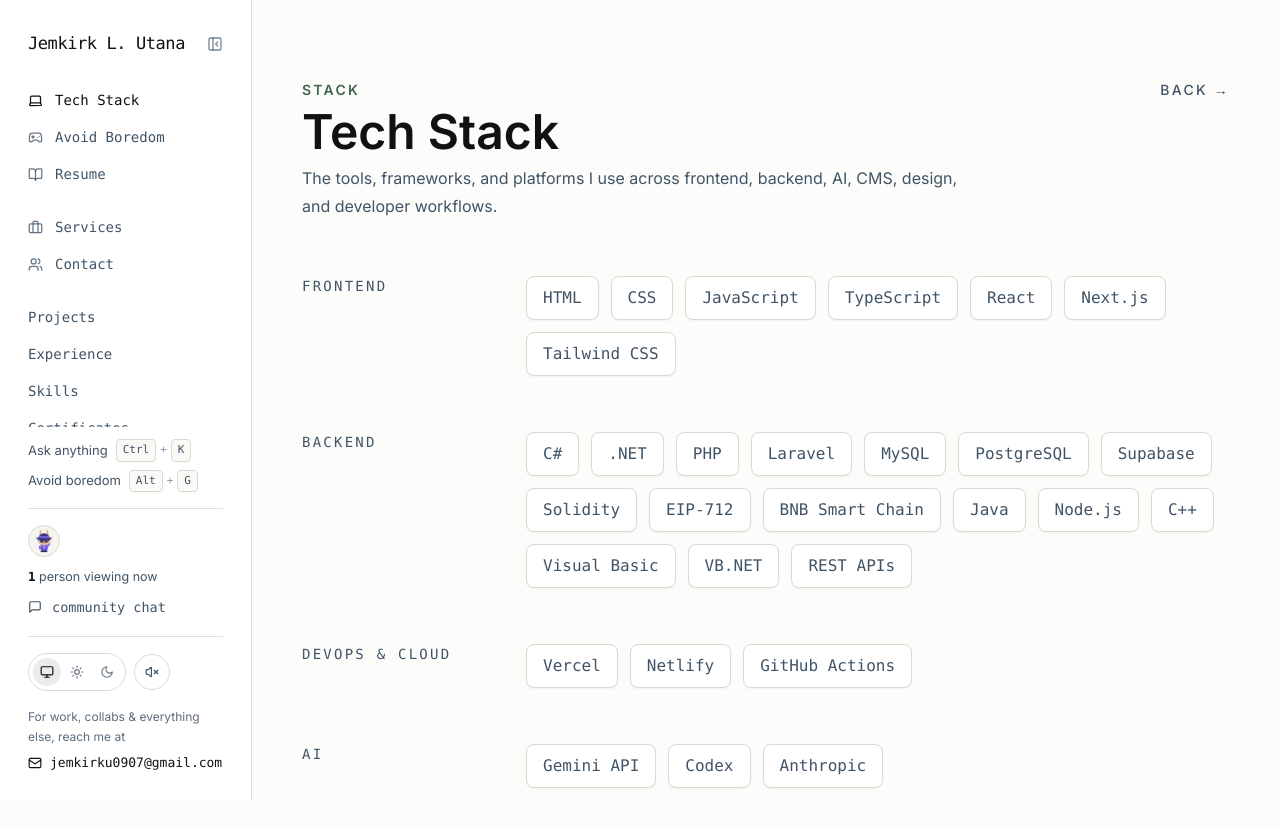
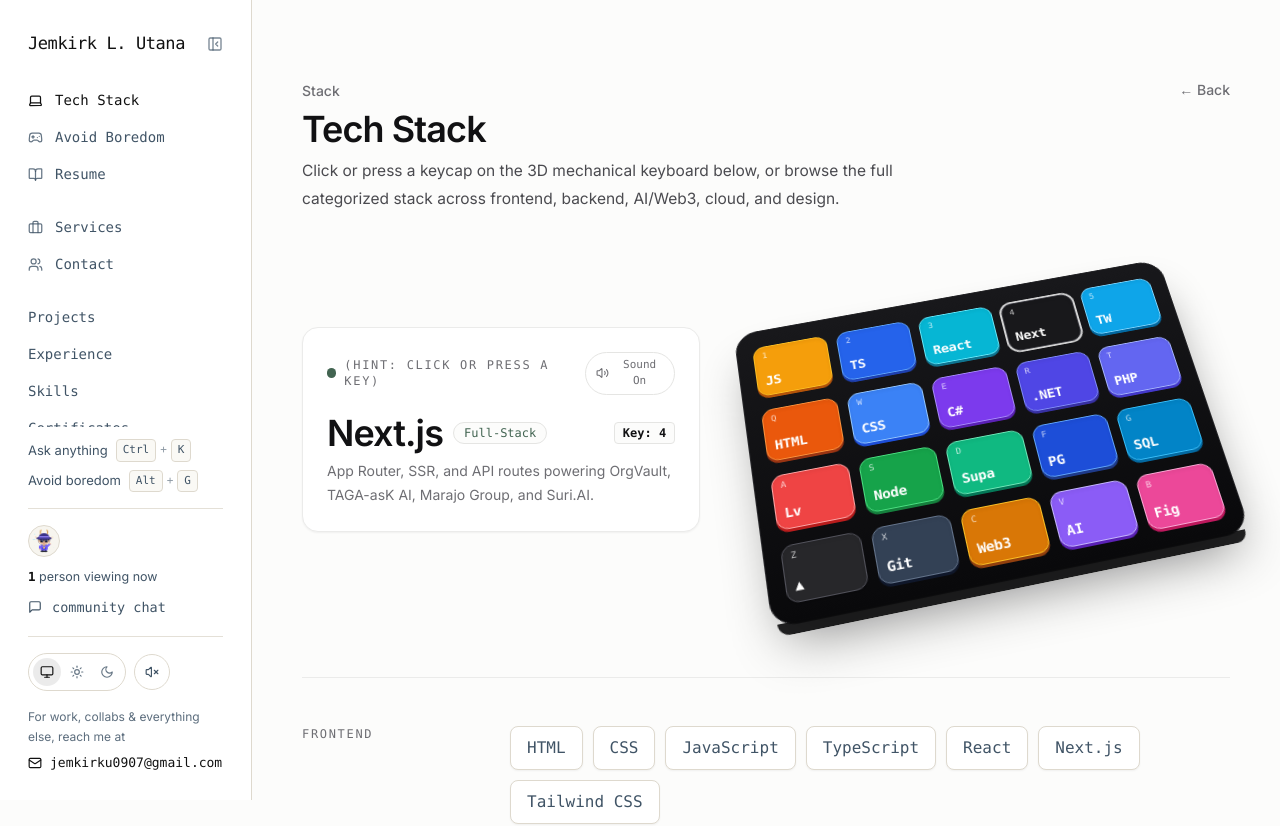
Before and after one commit to jemkirku0907/My-Portfolio, a Next.js app: page /tech-stack in a window 1280 px wide. Shown: the top 826 px of the page. Built offline with nearby package versions, Linux system fonts and the light colour scheme; no server answers; the database is empty.

Commit message:
feat: restore interactive 3D TechKeyboard on Tech Stack page and home Stack section

```diff
--- a/app/tech-stack/page.tsx
+++ b/app/tech-stack/page.tsx
@@ -1,28 +1,45 @@
 import Link from "next/link";
+import { TechKeyboard } from "@/components/TechKeyboard";
 import { StackChip, stackGroups } from "@/components/TechStackSection";
 
 export default function TechStackPage() {
   return (
     <main className="min-h-[calc(100dvh-3.75rem)] w-full max-w-full overflow-x-clip lg:min-h-dvh">
-      <section className="mx-auto w-full max-w-5xl px-4 py-10 sm:px-8 sm:py-16 lg:px-12 lg:py-20">
+      <section className="mx-auto w-full max-w-5xl px-5 py-10 sm:px-8 sm:py-16 lg:px-12 lg:py-20">
         <div className="flex flex-col gap-5 sm:flex-row sm:items-start sm:justify-between">
           <div className="space-y-2">
-            <p className="text-sm font-semibold uppercase tracking-[0.16em] text-moss dark:text-[#8fbc9f]">Stack</p>
-            <h1 className="text-3xl font-semibold text-ink dark:text-paper sm:text-5xl">Tech Stack</h1>
-            <p className="max-w-2xl text-base leading-7 text-steel dark:text-paper">
-              The tools, frameworks, and platforms I use across frontend, backend, AI, CMS, design, and developer workflows.
+            <p className="text-[14px] font-medium text-[#6e6e73] dark:text-[#8b8b91]">Stack</p>
+            <h1 className="text-3xl font-semibold tracking-tight text-[#111113] dark:text-[#ececee] sm:text-4xl">
+              Tech Stack
+            </h1>
+            <p className="max-w-2xl text-[15.5px] leading-7 text-[#4a4a4f] dark:text-[#adadb3]">
+              Click or press a keycap on the 3D mechanical keyboard below, or browse the full categorized stack across frontend, backend, AI/Web3, cloud, and design.
             </p>
           </div>
-          <Link className="focus-ring text-sm font-medium uppercase tracking-[0.16em] text-steel transition hover:text-moss dark:text-paper" href="/#skills">
-            Back →
+          <Link
+            className="focus-ring text-sm font-medium text-[#6e6e73] transition hover:text-[#111113] dark:text-[#8b8b91] dark:hover:text-[#ececee]"
+            href="/#skills"
+          >
+            ← Back
           </Link>
         </div>
 
-        <div className="mt-12 space-y-12 sm:mt-14 sm:space-y-14">
+        {/* Interactive 3D Mechanical Keyboard */}
+        <div className="mt-4">
+          <TechKeyboard />
+        </div>
+
+        {/* Full Categorized Stack List */}
+        <div className="mt-16 space-y-10 border-t border-[#ebebea] pt-12 dark:border-[#232327]">
           {stackGroups.map((group) => (
-            <section key={group.title} className="grid gap-4 md:grid-cols-[13rem_1fr] md:items-start">
-              <h2 className="font-mono text-sm uppercase tracking-[0.16em] text-steel dark:text-paper">{group.title}</h2>
-              <div className="flex flex-wrap items-center gap-2.5 sm:gap-3">
+            <section
+              key={group.title}
+              className="grid gap-4 md:grid-cols-[12rem_1fr] md:items-start"
+            >
+              <h2 className="font-mono text-xs uppercase tracking-[0.14em] text-[#6e6e73] dark:text-[#8b8b91]">
+                {group.title}
+              </h2>
+              <div className="flex flex-wrap items-center gap-2.5">
                 {group.items.map((item) => (
                   <StackChip key={`${group.title}-${item}`} item={item} />
                 ))}
--- a/components/MarwieHomeContent.tsx
+++ b/components/MarwieHomeContent.tsx
@@ -5,6 +5,7 @@ import Image from "next/image";
 import Link from "next/link";
 import { ArrowDown, ArrowRight, ArrowUpRight, FileText } from "lucide-react";
 import MiniMeMascot from "@/components/MiniMeMascot";
+import { TechKeyboard } from "@/components/TechKeyboard";
 import { certificates, profile, projects, services } from "@/data/portfolio";
 
 type ProjectItem = (typeof projects)[number];
@@ -585,7 +586,7 @@ export function ServicesAndAboutSection() {
 
 export function StackKeyValueSection() {
   return (
-    <section id="skills" className="scroll-mt-16 flex flex-col gap-4 lg:scroll-mt-10">
+    <section id="skills" className="scroll-mt-16 flex flex-col gap-5 lg:scroll-mt-10">
       <div className="flex items-baseline justify-between">
         <h2 className="text-[14px] font-medium text-[#6e6e73] dark:text-[#8b8b91]">
           Stack
@@ -594,9 +595,12 @@ export function StackKeyValueSection() {
           href="/tech-stack"
           className="focus-ring text-[13px] text-[#6e6e73] transition hover:text-[#111113] dark:text-[#8b8b91] dark:hover:text-[#ececee]"
         >
-          View all
+          View all →
         </Link>
       </div>
+
+      {/* Interactive 3D Mechanical Keyboard */}
+      <TechKeyboard compact />
 
       <div className="flex flex-col">
         {stackRows.map((row) => (
--- a/components/TechKeyboard.tsx
+++ b/components/TechKeyboard.tsx
@@ -1,6 +1,6 @@
 "use client";
 
-import { useCallback, useEffect, useRef, useState } from "react";
+import { useCallback, useEffect, useRef, useState, type MouseEvent as ReactMouseEvent } from "react";
 import { Volume2, VolumeX } from "lucide-react";
 
 type KeyCap = {
@@ -245,7 +245,7 @@ const KEYCAPS: KeyCap[] = [
   }
 ];
 
-export function TechKeyboard() {
+export function TechKeyboard({ compact = false }: { compact?: boolean }) {
   const [selectedId, setSelectedId] = useState<string>("nextjs");
   const [pressedId, setPressedId] = useState<string | null>(null);
   const [soundEnabled, setSoundEnabled] = useState<boolean>(true);
@@ -289,7 +289,7 @@ export function TechKeyboard() {
       setPressedId(key.id);
       playClick();
       window.setTimeout(() => {
-        setPressedId((prev) => (prev === key.id ? null : prev));
+        setPressedId((prev: string | null) => (prev === key.id ? null : prev));
       }, 140);
     },
     [playClick]
@@ -317,7 +317,7 @@ export function TechKeyboard() {
     return () => window.removeEventListener("keydown", onKeyDown);
   }, [triggerKey]);
 
-  const handleMouseMove = (e: React.MouseEvent<HTMLDivElement>) => {
+  const handleMouseMove = (e: ReactMouseEvent<HTMLDivElement>) => {
     const rect = e.currentTarget.getBoundingClientRect();
     const nx = (e.clientX - rect.left) / rect.width - 0.5;
     const ny = (e.clientY - rect.top) / rect.height - 0.5;
@@ -325,20 +325,32 @@ export function TechKeyboard() {
   };
 
   return (
-    <div className="mt-8 grid gap-8 lg:grid-cols-[1fr_1.25fr] lg:items-center">
-      {/* Left readout panel */}
-      <div className="space-y-4 rounded-2xl border border-line bg-white/85 p-6 shadow-sm dark:border-moss dark:bg-ink/85">
+    <div
+      className={
+        compact
+          ? "mt-2 grid grid-cols-1 gap-5 rounded-[16px] border border-[#ebebea] bg-white p-5 dark:border-[#232327] dark:bg-[#161619]"
+          : "mt-8 grid gap-8 lg:grid-cols-[1fr_1.25fr] lg:items-center"
+      }
+    >
+      {/* Readout panel */}
+      <div
+        className={
+          compact
+            ? "space-y-3 border-b border-[#ebebea] pb-4 dark:border-[#232327]"
+            : "space-y-4 rounded-2xl border border-[#ebebea] bg-white p-6 shadow-sm dark:border-[#232327] dark:bg-[#161619]"
+        }
+      >
         <div className="flex items-center justify-between gap-2">
           <div className="flex items-center gap-2">
             <span className="inline-block h-2.5 w-2.5 rounded-full bg-moss" aria-hidden />
-            <p className="font-mono text-xs uppercase tracking-[0.16em] text-steel dark:text-paper/75">
+            <p className="font-mono text-xs uppercase tracking-[0.14em] text-[#6e6e73] dark:text-[#8b8b91]">
               (hint: click or press a key)
             </p>
           </div>
           <button
             type="button"
-            onClick={() => setSoundEnabled((prev) => !prev)}
-            className="focus-ring inline-flex items-center gap-1.5 rounded-full border border-line px-2.5 py-1 font-mono text-[11px] text-steel transition hover:border-moss hover:text-ink dark:border-moss dark:text-paper"
+            onClick={() => setSoundEnabled((prev: boolean) => !prev)}
+            className="focus-ring inline-flex items-center gap-1.5 rounded-full border border-[#e5e5e3] px-2.5 py-1 font-mono text-[11px] text-[#6e6e73] transition hover:border-[#111113] hover:text-[#111113] dark:border-[#2c2c31] dark:text-[#adadb3] dark:hover:border-[#8fbc9f] dark:hover:text-white"
             aria-label={soundEnabled ? "Mute key sound" : "Enable key sound"}
           >
             {soundEnabled ? <Volume2 className="h-3.5 w-3.5" /> : <VolumeX className="h-3.5 w-3.5" />}
@@ -346,25 +358,27 @@ export function TechKeyboard() {
           </button>
         </div>
 
-        <div className="space-y-2 pt-1">
+        <div className="space-y-1.5 pt-0.5">
           <div className="flex flex-wrap items-center gap-2.5">
-            <h3 className="text-3xl font-semibold tracking-tight text-ink dark:text-paper sm:text-4xl">
+            <h3
+              className={
+                compact
+                  ? "text-2xl font-semibold tracking-tight text-[#111113] dark:text-[#ececee]"
+                  : "text-3xl font-semibold tracking-tight text-[#111113] dark:text-[#ececee] sm:text-4xl"
+              }
+            >
               {selectedKey.label}
             </h3>
-            <span className="rounded-full border border-line bg-paper px-3 py-0.5 font-mono text-xs font-medium text-moss dark:border-moss dark:bg-ink">
+            <span className="rounded-full border border-[#e5e5e3] bg-[#fcfcfb] px-2.5 py-0.5 font-mono text-xs font-medium text-moss dark:border-[#2c2c31] dark:bg-[#111113] dark:text-[#8fbc9f]">
               {selectedKey.category}
             </span>
+            <kbd className="ml-auto rounded border border-[#e5e5e3] bg-[#fcfcfb] px-2 py-0.5 font-mono text-xs font-semibold text-[#111113] dark:border-[#2c2c31] dark:bg-[#111113] dark:text-[#ececee]">
+              Key: {selectedKey.hotkey}
+            </kbd>
           </div>
-          <p className="text-sm leading-6 text-steel dark:text-paper/85 sm:text-base">
+          <p className="text-sm leading-6 text-[#6e6e73] dark:text-[#adadb3]">
             {selectedKey.description}
           </p>
-        </div>
-
-        <div className="flex flex-wrap items-center gap-2 pt-2 text-xs text-steel dark:text-paper/70">
-          <span className="font-mono">Key shortcut:</span>
-          <kbd className="rounded border border-line bg-paper px-2 py-0.5 font-mono text-xs font-semibold text-ink shadow-sm dark:border-moss dark:bg-ink dark:text-paper">
-            {selectedKey.hotkey}
-          </kbd>
         </div>
       </div>
 
```
